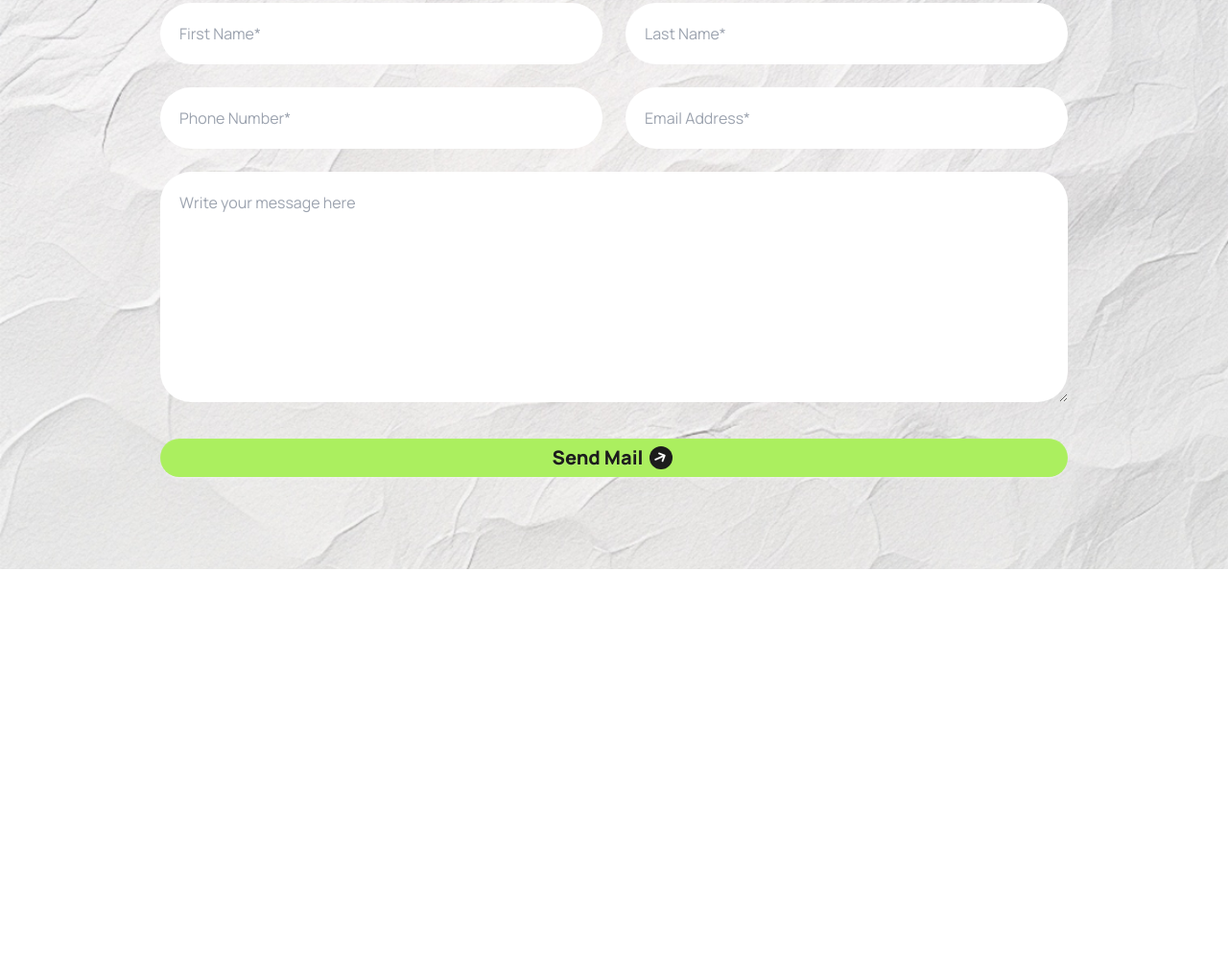
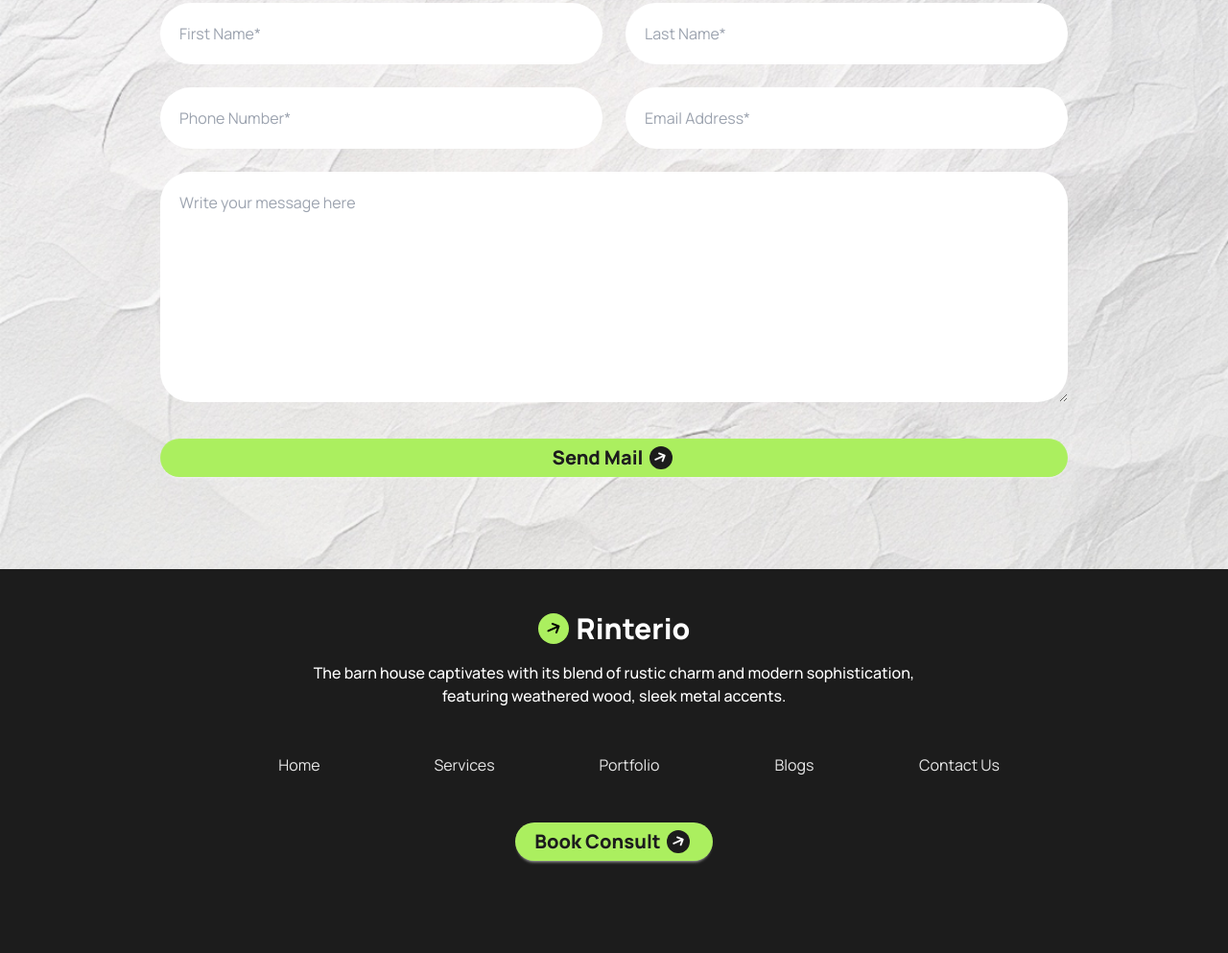
Before and after one commit to Morshedkhondokar/Assignment-3, a plain HTML site: page index.html in a window 1280 px wide. Shown: the part 4173-5166 px from the top of the page at 96% size. Before the commit the page ends 4766 px from the top, so only its background shows below. Drawn offline with nearby package versions, Linux system fonts and the light colour scheme.

Commit message:
add footer section

```diff
--- a/index.html
+++ b/index.html
@@ -326,10 +326,30 @@
             </form>
                 </div>
               </section>
+
     </main>
     <!-- ///////footer\\\\\\\\\\ -->
-    <footer>
-
+    <footer class="bg-[#1C1C1C]">
+        <div class=" md:max-w-[876px] mx-auto py-11 md:pb-24 px-3 text-white text-center">
+          <!-- text -->
+            <div class="text-center">
+                <div class="flex justify-center items-center gap-2">
+                    <div class="w-8 h-8 bg-[#ABEF5F] grid place-items-center rounded-full"><i class="fas fa-arrow-right text-black -rotate-12"></i></div>
+                    <h2 class="font-extrabold text-3xl">Rinterio</h2>
+                 </div>
+                <p class="font-medium mb-12 mt-4">The barn house captivates with its blend of rustic charm and modern sophistication, <br> featuring weathered wood, sleek metal accents.</p>
+            </div>
+            <!-- grid -->
+            <div class="grid grid-cols-1 md:grid-cols-5 gap-8 md:gap-10 place-content-center md:pl-8 my-12">
+                <h4 class="text-[#E9E9E9]">Home</h4>
+                <h4 class="text-[#E9E9E9]">Services</h4>
+                <h4 class="text-[#E9E9E9]">Portfolio</h4>
+                <h4 class="text-[#E9E9E9]">Blogs</h4>
+                <h4 class="text-[#E9E9E9]">Contact Us</h4>
+            </div>
+            <button class="btn bg-[#ABEF5F] pl-5 pr-6 px-3 rounded-3xl text-[#1C1C1C] font-extrabold
+                 text-[20px] md:flex mx-auto">Book Consult <div class="inline-block w-6 h-6 bg-[#1C1C1C] grid place-items-center rounded-full"><i class="fas fa-arrow-right text-white text-[14px] -rotate-12"></i></div></button>
+        </div>
     </footer>
 </body>
 </html>
```
